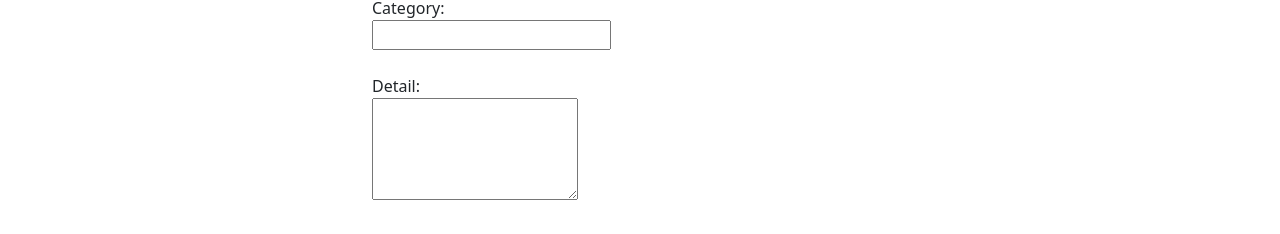
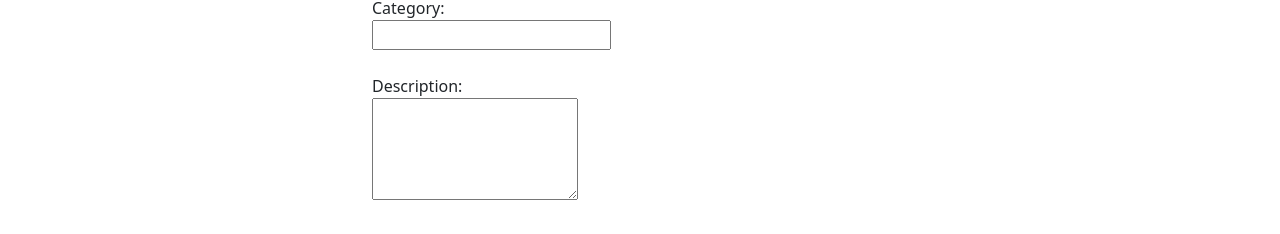
Before and after one commit to aren350/CMPE_272_Repo, a React (Create React App) app in the folder cmpe_help-desk/: page /add-ticket in a window 1280 px wide. Shown: the part 333-567 px from the top of the page. Built offline with nearby package versions, Linux system fonts and the light colour scheme; no server answers.

Commit message:
updated add form

```diff
--- a/cmpe_help-desk/src/components/add-ticket-form/AddTicketForm.comp.js
+++ b/cmpe_help-desk/src/components/add-ticket-form/AddTicketForm.comp.js
@@ -7,7 +7,7 @@ function SubmitTicketPage() {
     title: "",
     date: "",
     category: "",
-    detail: "",
+    description: "",
     priority: "",
     tag: "",
     username: ""
@@ -18,6 +18,7 @@ function SubmitTicketPage() {
 
   // Load username from localStorage
   useEffect(() => {
+    localStorage.setItem('username', 'arenrohan@gmail.com')
     const storedUsername = localStorage.getItem("username");
     if (storedUsername) {
       setFormData(prev => ({ ...prev, username: storedUsername }));
@@ -63,8 +64,8 @@ function SubmitTicketPage() {
           <input name="category" value={formData.category} onChange={handleChange} />
         </label><br /><br />
 
-        <label>Detail:<br />
-          <textarea name="detail" rows="4" value={formData.detail} onChange={handleChange} required />
+        <label>Description:<br />
+          <textarea name="description" rows="4" value={formData.description} onChange={handleChange} required />
         </label><br /><br />
 
         <label>Priority:<br />
--- a/cmpe_help-desk/src/components/ai-form/ai-form.js
+++ b/cmpe_help-desk/src/components/ai-form/ai-form.js
@@ -1,4 +1,4 @@
-import React, { useState } from 'react';
+import React, { useState, useEffect} from 'react';
 import axios from 'axios';
 import { useNavigate } from 'react-router-dom';
 
@@ -10,12 +10,16 @@ function CreateAIPage() {
   const [error, setError] = useState('');
   const navigate = useNavigate();
 
+  useEffect(() => {
+    localStorage.setItem('username', 'arenrohan@gmail.com')
+    const storedUsername = localStorage.getItem("username");
+    if (storedUsername) {
+      setUsername(storedUsername)
+    }
+  }, []);
+
   const handleSubmit = async (e) => {
     e.preventDefault();
-    //localStorage.setItem('username', 'arenrohan@gmail.com')
-    console.log('username', localStorage.getItem('username'))
-    setUsername(localStorage.getItem('username'))
-    console.log(username)
     // Simple validation
     if (!title || !description) {
       setError('Title and Description are required');
```
